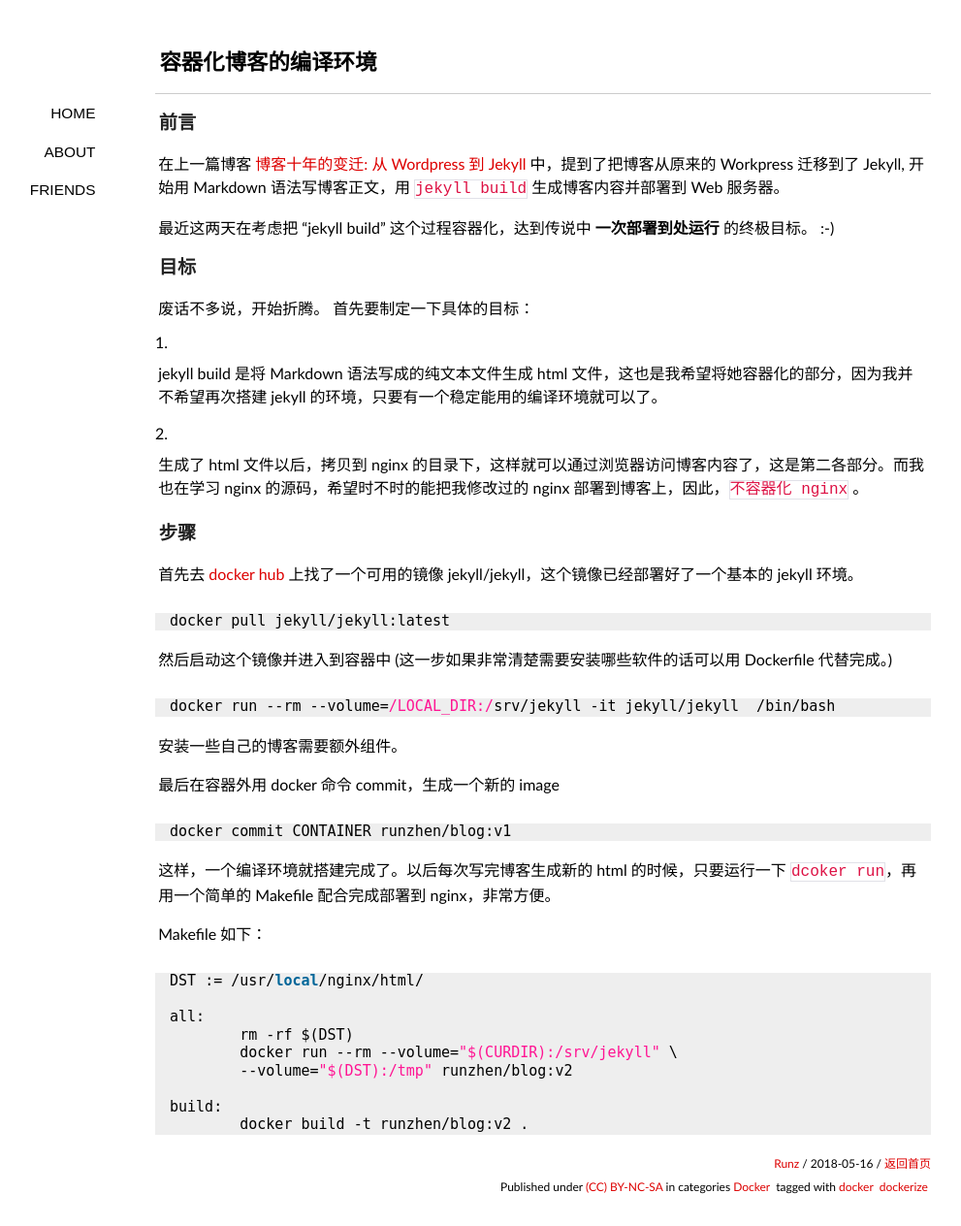
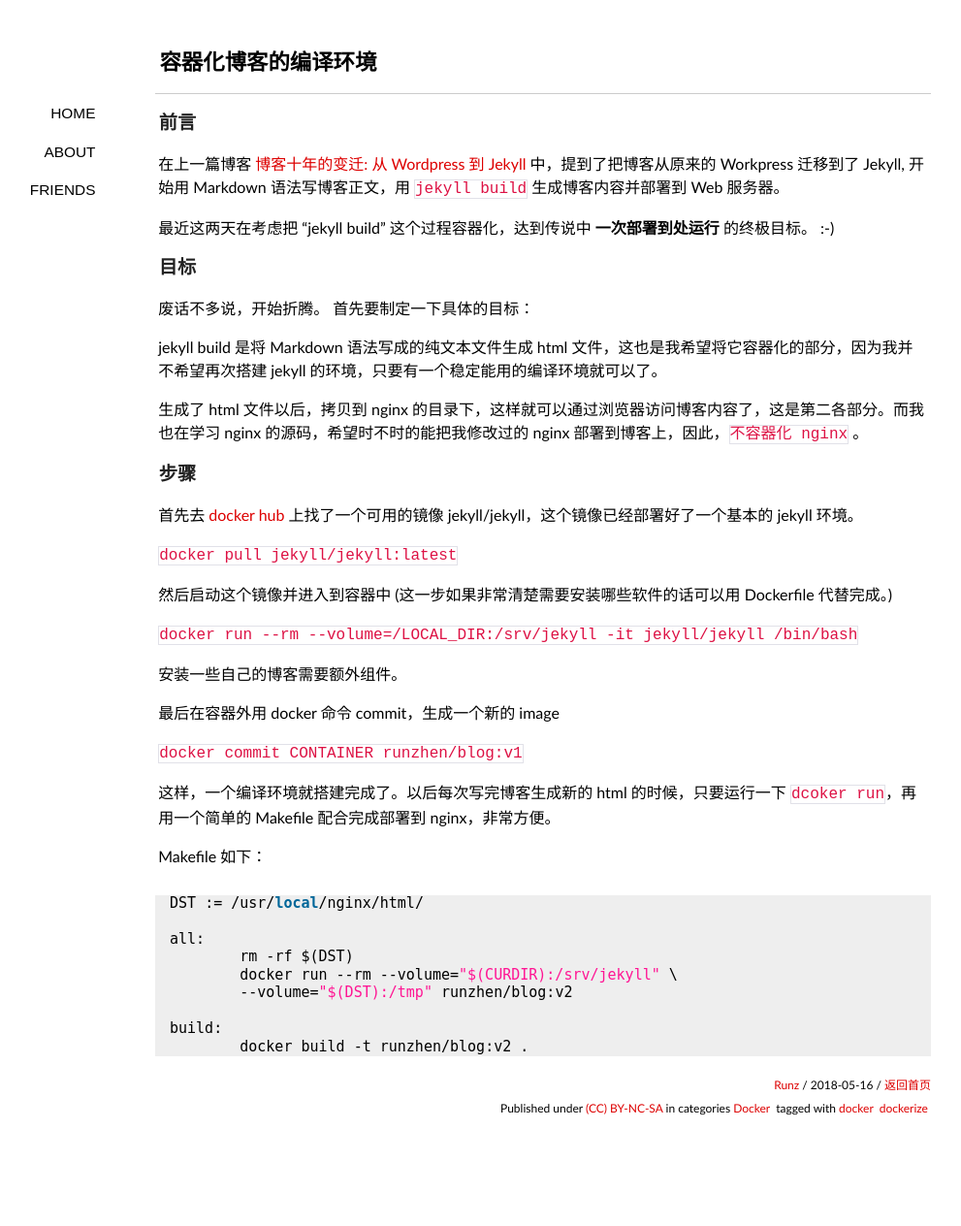
Before and after one commit to shaman7036/runzhen.github.io, a Jekyll site: the page built from _posts/2018-05-16-dockerize-blog.md, in a window 1280 px wide. Shown: the whole page at 97% size, without its empty margins (80-1071 px from the left). Built offline with Jekyll 4.4.1, drawn with Linux system fonts in a browser that asks for light colours; some web fonts are replaced; comment, search, counter and statistics services are not loaded; after the commit the page ends 1183 px from its top, so only the background shows below that.

Commit message:
dockerize-blog

````diff
--- a/_posts/2018-05-16-dockerize-blog.md
+++ b/_posts/2018-05-16-dockerize-blog.md
@@ -17,30 +17,26 @@ tags: [docker, dockerize]
 
 废话不多说，开始折腾。 首先要制定一下具体的目标：
 
-1. jekyll build 是将 Markdown 语法写成的纯文本文件生成 html 文件，这也是我希望将她容器化的部分，因为我并不希望再次搭建 jekyll 的环境，只要有一个稳定能用的编译环境就可以了。
+jekyll build 是将 Markdown 语法写成的纯文本文件生成 html 文件，这也是我希望将它容器化的部分，因为我并不希望再次搭建 jekyll 的环境，只要有一个稳定能用的编译环境就可以了。
 
-2. 生成了 html 文件以后，拷贝到 nginx 的目录下，这样就可以通过浏览器访问博客内容了，这是第二各部分。而我也在学习 nginx 的源码，希望时不时的能把我修改过的 nginx 部署到博客上，因此，`不容器化 nginx` 。
+生成了 html 文件以后，拷贝到 nginx 的目录下，这样就可以通过浏览器访问博客内容了，这是第二各部分。而我也在学习 nginx 的源码，希望时不时的能把我修改过的 nginx 部署到博客上，因此，`不容器化 nginx` 。
 
 ### 步骤
 
 首先去 [docker hub](https://hub.docker.com/r/runzhen/) 上找了一个可用的镜像 jekyll/jekyll，这个镜像已经部署好了一个基本的 jekyll 环境。
 
-```
-docker pull jekyll/jekyll:latest
-```
+`docker pull jekyll/jekyll:latest`
 
 然后启动这个镜像并进入到容器中 (这一步如果非常清楚需要安装哪些软件的话可以用 Dockerfile 代替完成。)
 
-```
-docker run --rm --volume=/LOCAL_DIR:/srv/jekyll -it jekyll/jekyll  /bin/bash
-```
+`docker run --rm --volume=/LOCAL_DIR:/srv/jekyll -it jekyll/jekyll  /bin/bash`
 
 安装一些自己的博客需要额外组件。
 
 最后在容器外用 docker 命令 commit，生成一个新的 image
-```
-docker commit CONTAINER runzhen/blog:v1
-```
+
+`docker commit CONTAINER runzhen/blog:v1`
+
 
 这样，一个编译环境就搭建完成了。以后每次写完博客生成新的 html 的时候，只要运行一下 `dcoker run`，再用一个简单的 Makefile 配合完成部署到 nginx，非常方便。
 
````
